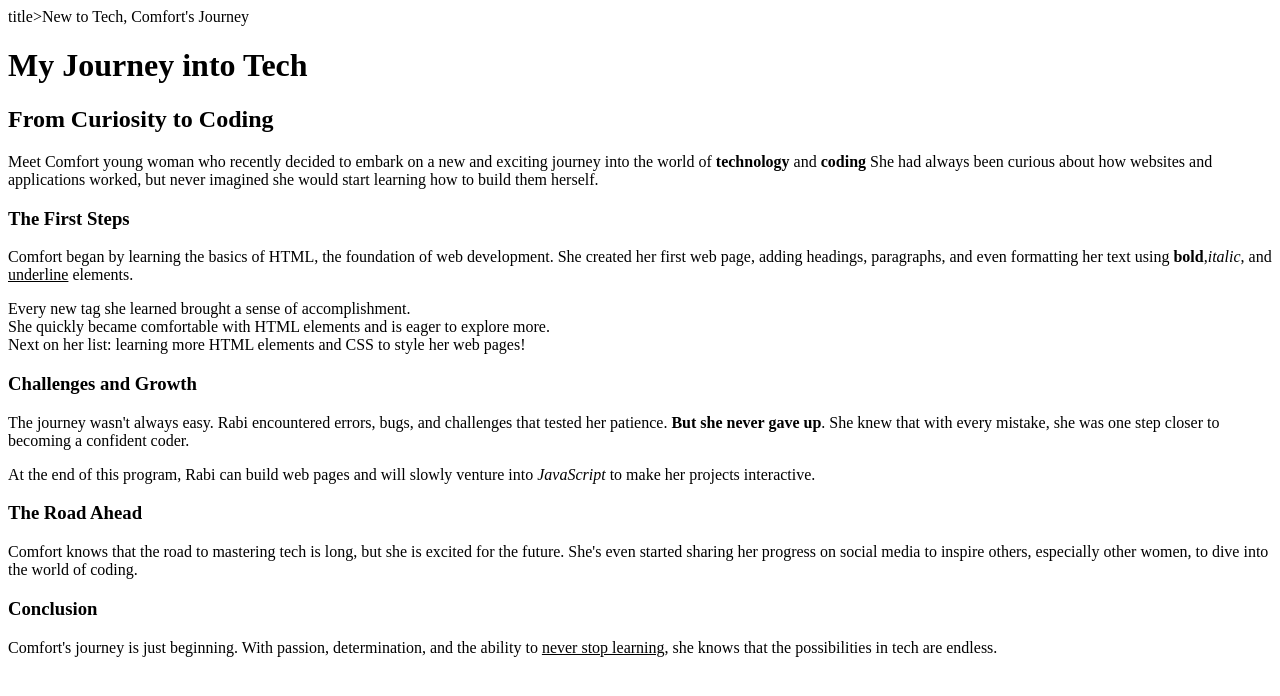
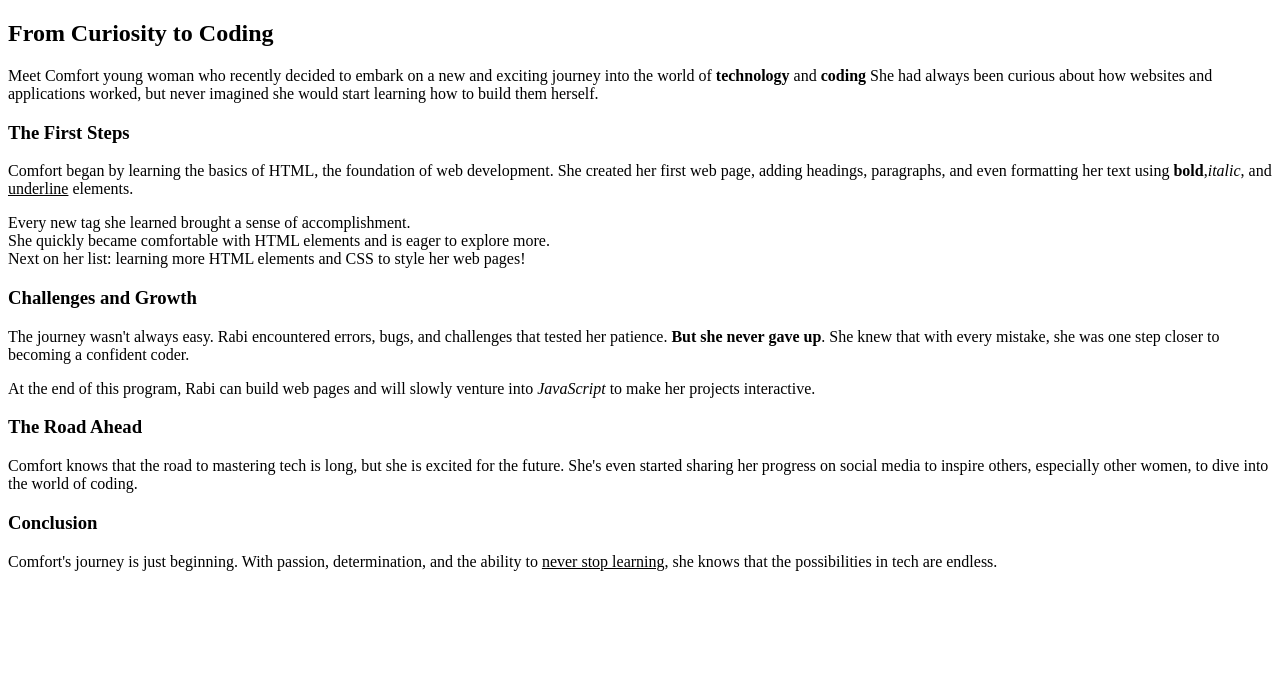
Before and after one commit to ComfortAtobrah/T4G_Homework1, a plain HTML site: page index.html in a window 1280 px wide. Drawn offline with Linux system fonts and the light colour scheme.

Commit message:
Adding changes

```diff
--- a/index.html
+++ b/index.html
@@ -3,14 +3,9 @@
 <head>
     <meta charset="UTF-8">
     <meta name="viewport" content="width=device-width, initial-scale=1.0">
-    <title>Document</title>
-</head>
+    <title>New toTech, Comfort's Journey</title>
+    </head>
 <body>
-    title>New to Tech, Comfort's Journey</title>
-</head>
-<body>
-   <h1>My Journey into Tech</h1>
-
 <h2>From Curiosity to Coding</h2>
 
 <p>Meet Comfort young woman who recently decided to embark on a new and exciting journey into the world of <b>technology</b> and <b>coding</b>
```
